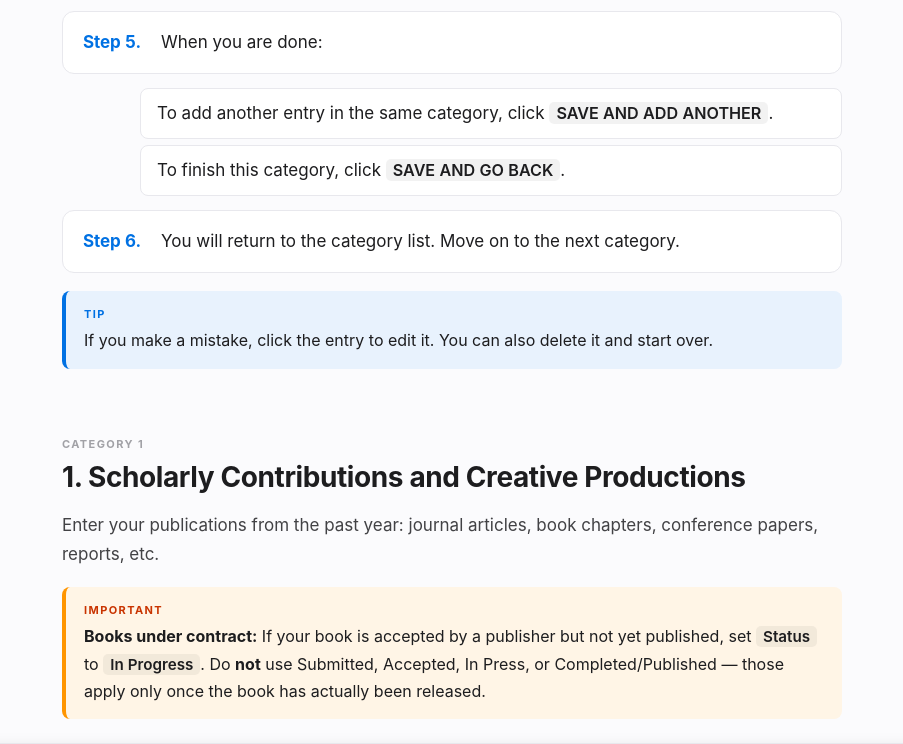
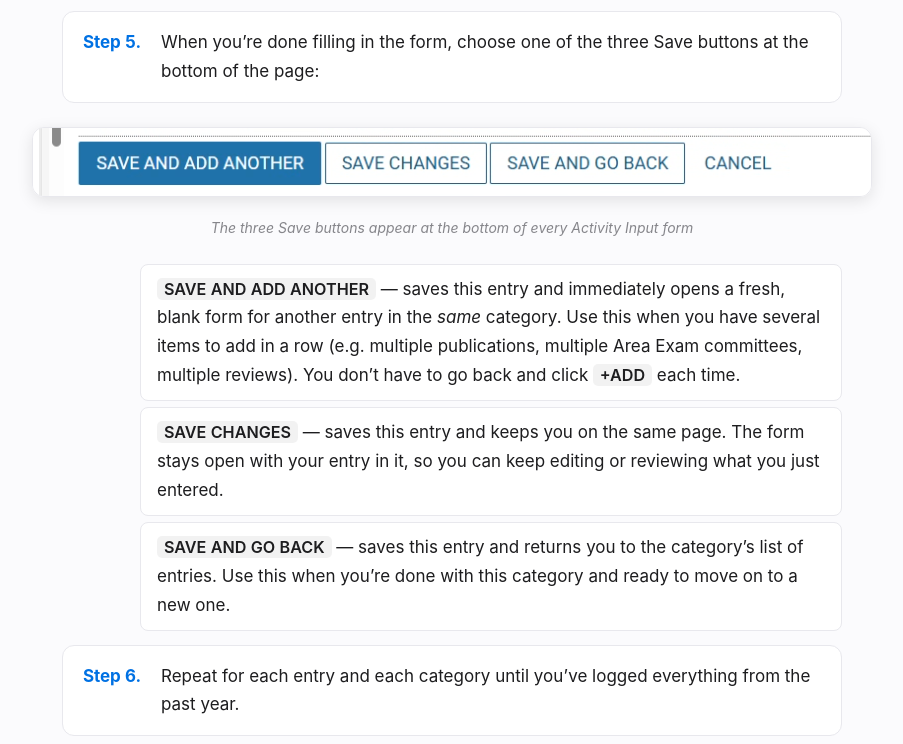
Before and after one commit to kangliw/uconn-soc-interfolio, a plain HTML site: page index.html in a window 1280 px wide. Shown: the part 3152-3896 px from the top of the page, without its empty margins (318-1221 px from the left). Drawn offline with Linux system fonts and the light colour scheme.

Commit message:
How to Add an Entry: detail the three Save buttons
Faculty weren't sure what each of the three Save buttons at the
bottom of every Activity Input form does, so the generic "How to Add
an Entry" reference now:

- Shows a screenshot of the button bar (SAVE AND ADD ANOTHER,
  SAVE CHANGES, SAVE AND GO BACK, CANCEL).
- Explains each button in the order ADD ANOTHER, SAVE CHANGES,
  SAVE AND GO BACK: what it does and when to use it. SAVE AND ADD
  ANOTHER gets extra emphasis as the shortcut for entering multiple
  items in a row (e.g. multiple Area Exam committee entries).
- Replaces the now-outdated step 6 ("You will return to the category
  list") with a generic "repeat for each entry and category" line.

Co-Authored-By: Claude Opus 4.7 (1M context) <noreply@anthropic.com>

```diff
--- a/index.html
+++ b/index.html
@@ -268,10 +268,16 @@
 <div class="step"><span class="step-num">Step 2.</span><span class="step-text">Scroll down until you see the blue <span class="ui">+ADD</span> button. Click it.</span></div>
 <div class="step"><span class="step-num">Step 3.</span><span class="step-text">If a list appears asking you to choose a type (e.g., &ldquo;Journal Article,&rdquo; &ldquo;Book Chapter&rdquo;), select the one that fits your work, then click <span class="ui">CONTINUE</span>.</span></div>
 <div class="step"><span class="step-num">Step 4.</span><span class="step-text">Fill in the form. Required fields are marked with an asterisk (*). At minimum, fill in the title and any required fields.</span></div>
-<div class="step"><span class="step-num">Step 5.</span><span class="step-text">When you are done:</span></div>
-<div class="sub-step">To add another entry in the same category, click <span class="ui">SAVE AND ADD ANOTHER</span>.</div>
-<div class="sub-step">To finish this category, click <span class="ui">SAVE AND GO BACK</span>.</div>
-<div class="step"><span class="step-num">Step 6.</span><span class="step-text">You will return to the category list. Move on to the next category.</span></div>
+<div class="step"><span class="step-num">Step 5.</span><span class="step-text">When you&rsquo;re done filling in the form, choose one of the three Save buttons at the bottom of the page:</span></div>
+<div class="screenshot">
+  <img src="images/save-buttons.png" alt="Three Save buttons at the bottom of the form: SAVE AND ADD ANOTHER, SAVE CHANGES, SAVE AND GO BACK, plus CANCEL">
+  <div class="caption">The three Save buttons appear at the bottom of every Activity Input form</div>
+</div>
+<div class="sub-step"><strong><span class="ui">SAVE AND ADD ANOTHER</span></strong> &mdash; saves this entry and immediately opens a fresh, blank form for another entry in the <em>same</em> category. Use this when you have several items to add in a row (e.g. multiple publications, multiple Area Exam committees, multiple reviews). You don&rsquo;t have to go back and click <span class="ui">+ADD</span> each time.</div>
+<div class="sub-step"><strong><span class="ui">SAVE CHANGES</span></strong> &mdash; saves this entry and keeps you on the same page. The form stays open with your entry in it, so you can keep editing or reviewing what you just entered.</div>
+<div class="sub-step"><strong><span class="ui">SAVE AND GO BACK</span></strong> &mdash; saves this entry and returns you to the category&rsquo;s list of entries. Use this when you&rsquo;re done with this category and ready to move on to a new one.</div>
+
+<div class="step"><span class="step-num">Step 6.</span><span class="step-text">Repeat for each entry and each category until you&rsquo;ve logged everything from the past year.</span></div>
 
 <div class="callout callout-tip">If you make a mistake, click the entry to edit it. You can also delete it and start over.</div>
 
```
Also changed, not shown: images/save-buttons.png (added).
